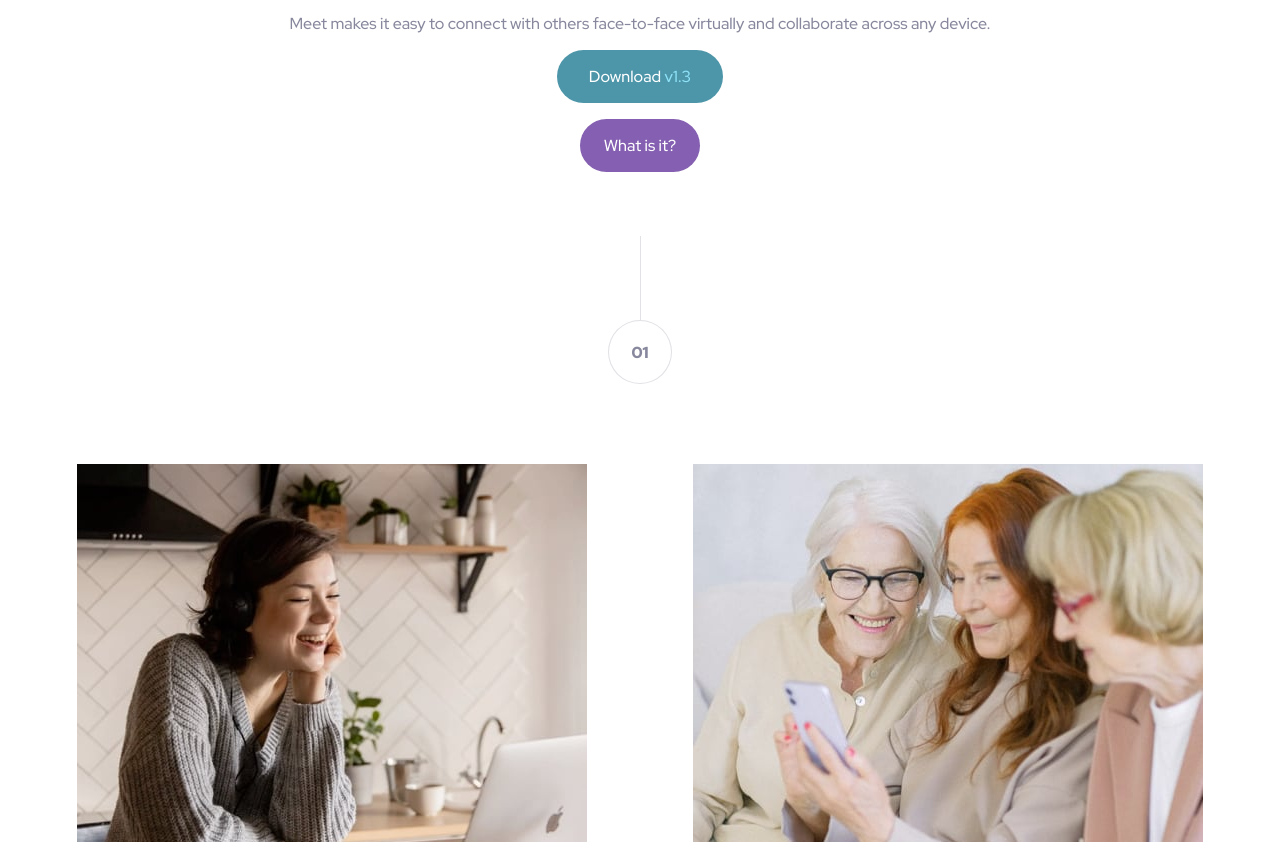
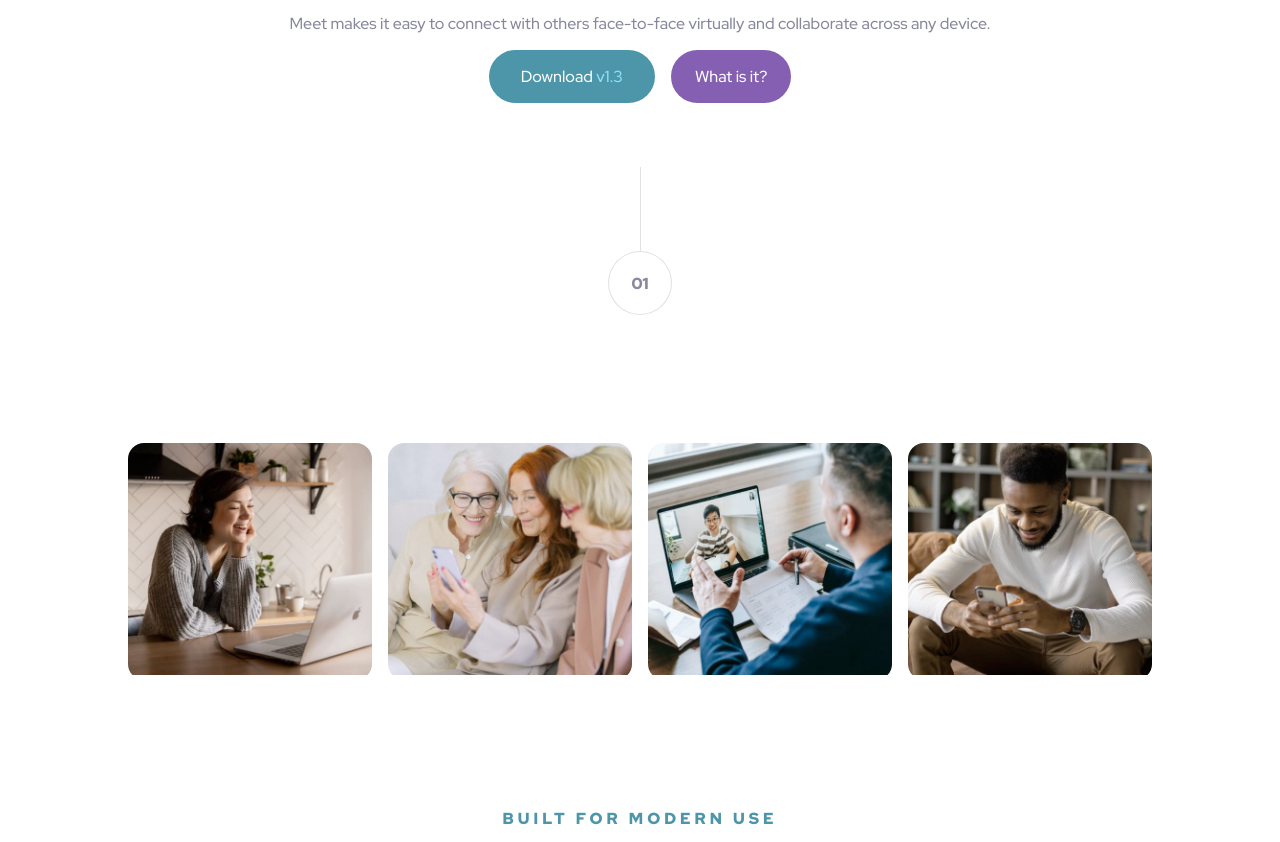
Before and after one commit to peace-adk/frontend-mentor, a plain HTML site: page Meet Landing Page/index.html in a window 1280 px wide. Shown: the part 488-1330 px from the top of the page. Drawn offline with Linux system fonts and the light colour scheme.

Commit message:
desktop responsivess

```diff
--- a/Meet Landing Page/style.css
+++ b/Meet Landing Page/style.css
@@ -64,6 +64,8 @@ p {
   flex-direction: column;
   gap: 1rem;
   align-items: center;
+  justify-content: center;
+
 }
 
 .button.primary {
@@ -197,3 +199,22 @@ footer {
   z-index: 1;
   position: relative;
 }
+
+@media (min-width: 768px){
+    .buttons-container {
+        flex-direction: row;
+    }
+
+    .images {
+        grid-template-columns: repeat(4, 1fr);
+    }
+}
+
+
+
+@media (min-width: 1024px){
+
+    .images {
+        padding: 6rem;
+    }
+}
```
